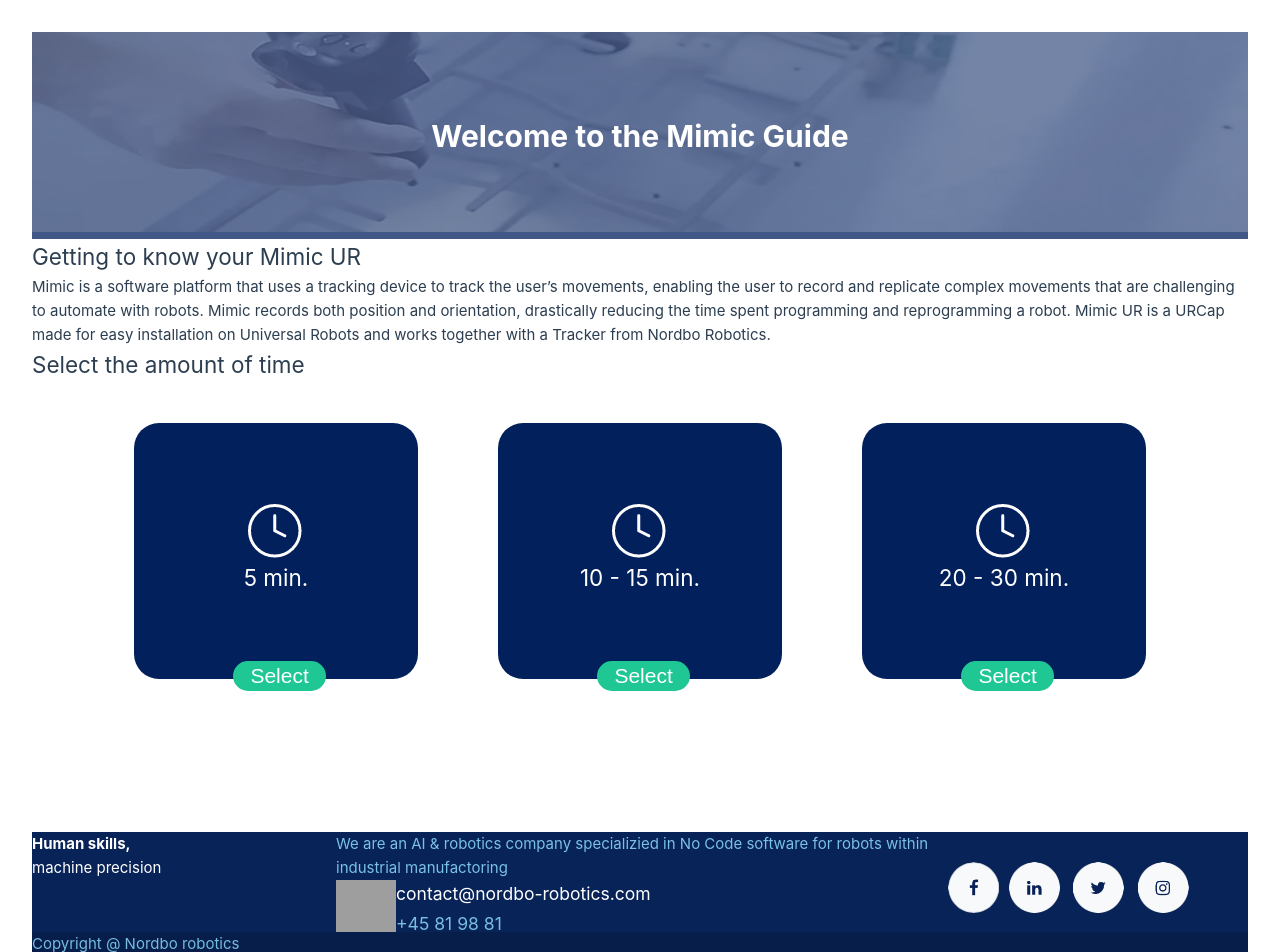
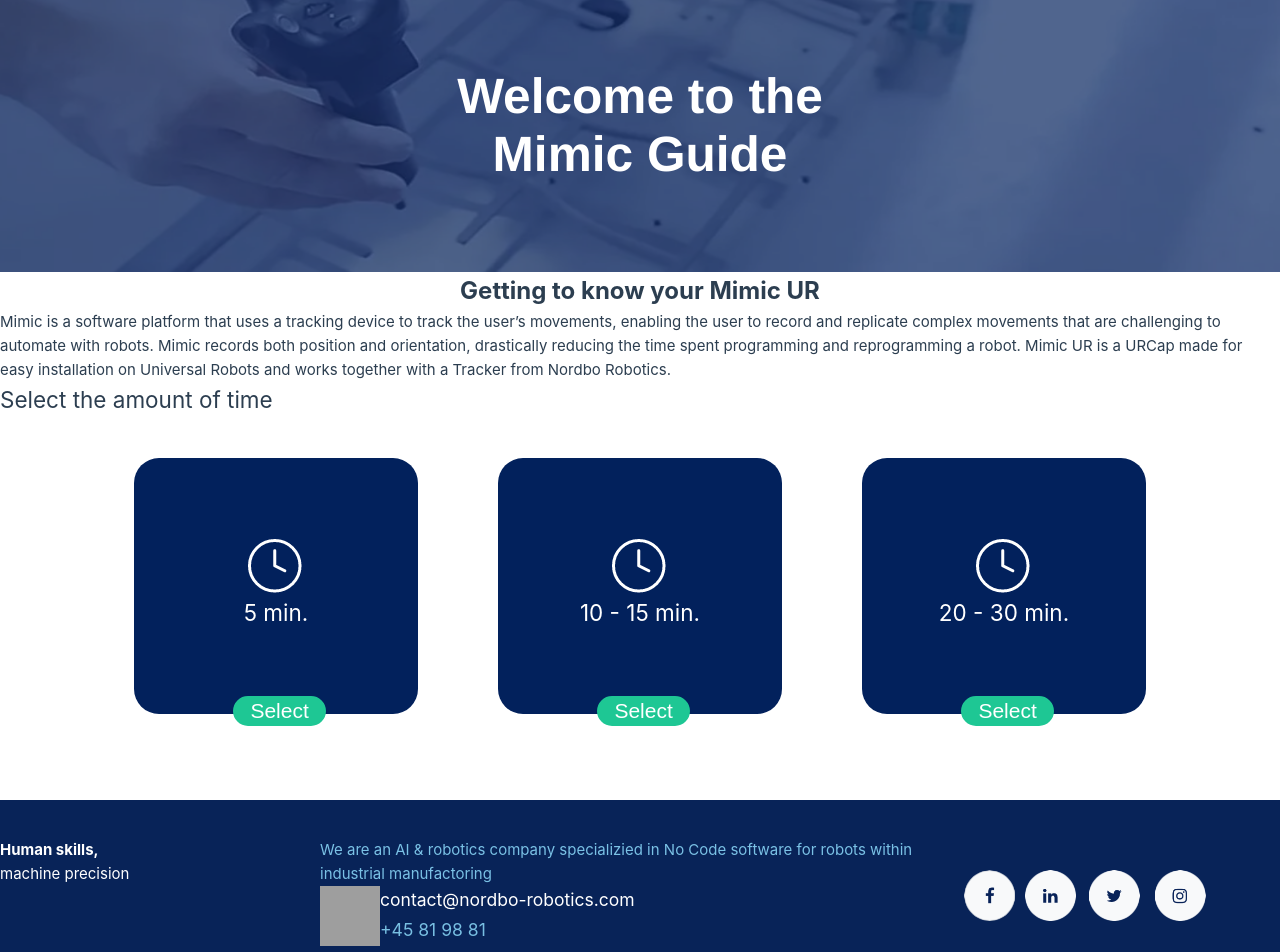
Before and after one commit to ThomasDallHenriksen/Nordbo, a Vue app in the folder Nordbo-vue/: page / in a window 1280 px wide. Shown: the top 952 px of the page. Built offline with nearby package versions, Linux system fonts and the light colour scheme; grey boxes are pictures that could not be loaded.

Commit message:
banner, styling af forside

```diff
--- a/Nordbo-vue/src/assets/main.css
+++ b/Nordbo-vue/src/assets/main.css
@@ -3,7 +3,6 @@
 #app {
   max-width: 1920px;
   margin: 0 auto;
-  padding: 2rem;
 
   /* font-weight: normal; */
 }
@@ -46,7 +45,8 @@
 
   /* Guide.css */
   .wrapper{
-    height: 600px;
+    height: 700px;
+    padding: 2rem;
   }
 
   .wrapper h2 {
@@ -58,9 +58,8 @@
   }
 
   .buttons{
-    display: flex;
-    justify-content: center;
     padding: 20px;
+
   }
 
   #backButton{
@@ -94,7 +93,7 @@
 footer{
   background-color: #082358;
   width: 100%;
-  height: 100px;
+  height: 268px;
 }
 
 .HumanSkill h4{
@@ -112,9 +111,15 @@
   width: 100%;
   height: 49px;
   background-color: #071e4b;
+  height: 1rem;
 }
 .copyright p{
   color: #75bcdf;
+}
+
+.Info{
+  padding-top: 3%;
+  height: 90%;
 }
 
 header{
@@ -153,8 +158,9 @@
 
 .container{
   position: relative;
-  background-color: #415886;
-  opacity: 1.1;
+  background-color: #02215c;
+  opacity: 1.2;
+  height: 17rem;
 
 }
 
@@ -261,3 +267,14 @@
 .link--instagram{
   background-position: -491px -87px;
 }
+
+#banner-h1{
+  color: white;
+  font-size: 3.1rem;
+  font-family: Helvetica;
+  margin-top: -6%;
+}
+
+#h1Bold{
+  font-weight: bold;
+}
--- a/Nordbo-vue/src/views/ControllerView.vue
+++ b/Nordbo-vue/src/views/ControllerView.vue
@@ -8,11 +8,19 @@
       </div>
     </header>
     <body>
-    <div>
           <div class="wrapper">
+            <div class="container">
+              <img class="banner" src="../assets/images/Nordbo-banner.png" alt="" width="1216" height="200" aria-placeholder="Welcome to the Mimic Guide">
+              <div class="banner-text">
+                <h1 id="banner-h1">Mimic Guide</h1>
+              </div>
+            </div>
+            <container class="content">
+              <div class="startingTxt">
                 <h1>Mimic controller setup</h1>
                 <p>In the Mimic packaging you will find the Mimic Controller and Tracker. Additionally, you will need the following:
                 </p>
+              </div>
               <div class="checkbox">
                   <div class="steps">
                       <h1 id="checkH1">1</h1>
@@ -22,10 +30,9 @@
                   </div>
                   <input class="check" type="checkbox">
               </div>
-        <img src="" alt="">
-
-
-
+              <div class="controllerImg">
+                <img src="/src/assets/images/mimicontroller.png">
+              </div>
               <div class="checkbox">
                 <div class="steps">
                   <h1 id="checkH1">2</h1>
@@ -54,10 +61,12 @@
                 </div>
                   <input class="check" type="checkbox">
               </div>
+              <div>
+                <p>Note: The password for the Mimic Controller is “nordbo”.</p>
+              </div>
+            </container>
 
 
-        </div>
-        <p>Note: The password for the Mimic Controller is “nordbo”.</p>
           <div class="buttons">
             <div>
               <router-link
@@ -129,7 +138,7 @@
 <style>
 
   .checkbox {
-    width: 100%;
+    width: 1037px;
     height: 100px;
     background-color: #02215C;
     display: flex;
@@ -174,5 +183,15 @@
   color: #ffffff;
 }
 
+.controllerImg img{
+  width: 337px;
+  height: 290px;
+}
 
+.content{
+    display: flex;
+    justify-content: center;
+    flex-flow: wrap;
+    padding: 2rem;
+  }
 </style>
--- a/Nordbo-vue/src/views/HardwareView.vue
+++ b/Nordbo-vue/src/views/HardwareView.vue
@@ -10,7 +10,12 @@
     <body>
 
       <div class="wrapper">
-
+        <div class="container">
+          <img class="banner" src="../assets/images/Nordbo-banner.png" alt="" width="1216" height="200" aria-placeholder="Welcome to the Mimic Guide">
+          <div class="banner-text">
+            <h1 id="banner-h1">Mimic Guide</h1>
+          </div>
+        </div>
       <h1>Welcome to the Mimic Guide</h1>
       <h1>Hardware Setup</h1>
         <p>In the Mimic packaging you will find the Mimic Controller and Tracker. Additionally, you will need the following:</p>
@@ -114,14 +119,11 @@
    left: 50%;
    transform: translate(-50%, -50%);
 }
-#banner-h1{
-  color: white;
-  font-size: 30px;
-}
+
 .banner{
-  background-color: #415886;
-  opacity: 0.3;
   width: 100%;
+  opacity: 34%;
+  height: 17rem;
 }
 
     .buttons{
--- a/Nordbo-vue/src/views/HomeView.vue
+++ b/Nordbo-vue/src/views/HomeView.vue
@@ -21,10 +21,11 @@
       <div class="container">
         <img class="banner" src="../assets/images/Nordbo-banner.png" alt="" width="1216" height="200" aria-placeholder="Welcome to the Mimic Guide">
         <div class="banner-text">
-          <h1 id="banner-h1">Welcome to the Mimic Guide</h1>
+          <h1 id="banner-h1">Welcome to the</h1>
+          <h1 id="banner-h1">Mimic Guide</h1>
         </div>
       </div>
-    <h2>Getting to know your Mimic UR</h2>
+    <h1>Getting to know your Mimic UR</h1>
     <p>Mimic is a software platform that uses a tracking device to track the user’s movements, enabling the user to record and replicate complex movements that are challenging to automate with robots. Mimic records both position and orientation, drastically reducing the time spent programming and reprogramming a robot. Mimic UR is a URCap made for easy installation on Universal Robots and works together with a Tracker from Nordbo Robotics.</p>
     <h2>Select the amount of time</h2>
     <!-- Icon sprite -->
@@ -161,12 +162,7 @@
   border-bottom-right-radius: 25px;
 }
 
-.container{
-  position: relative;
-  background-color: #415886;
-  opacity: 1.1;
 
-}
 
 #select-min{
   position: relative;
```
Also changed, not shown: Nordbo-vue/src/assets/images/mimicontroller.png (added). Lines whose indentation alone changed are shown as unchanged.
